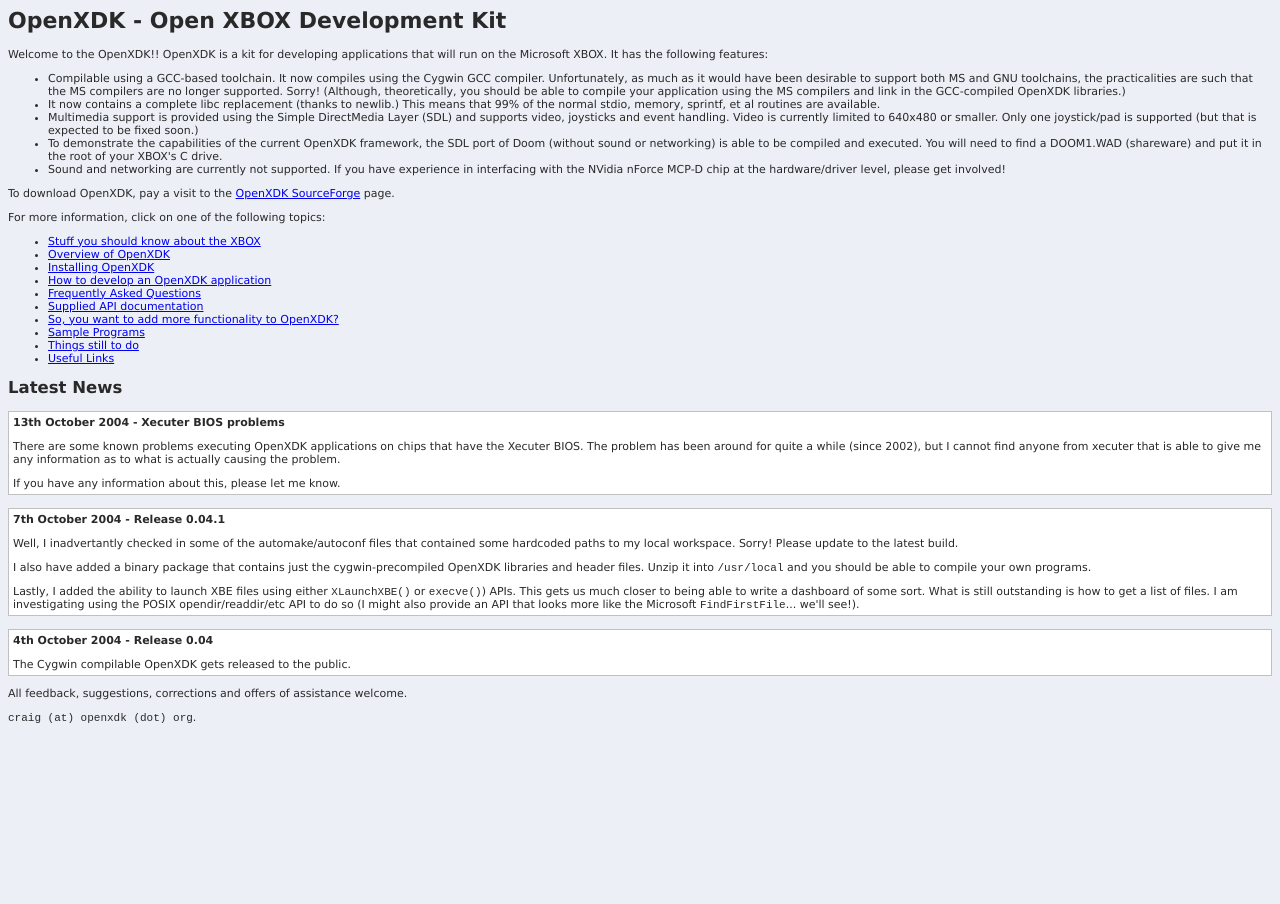
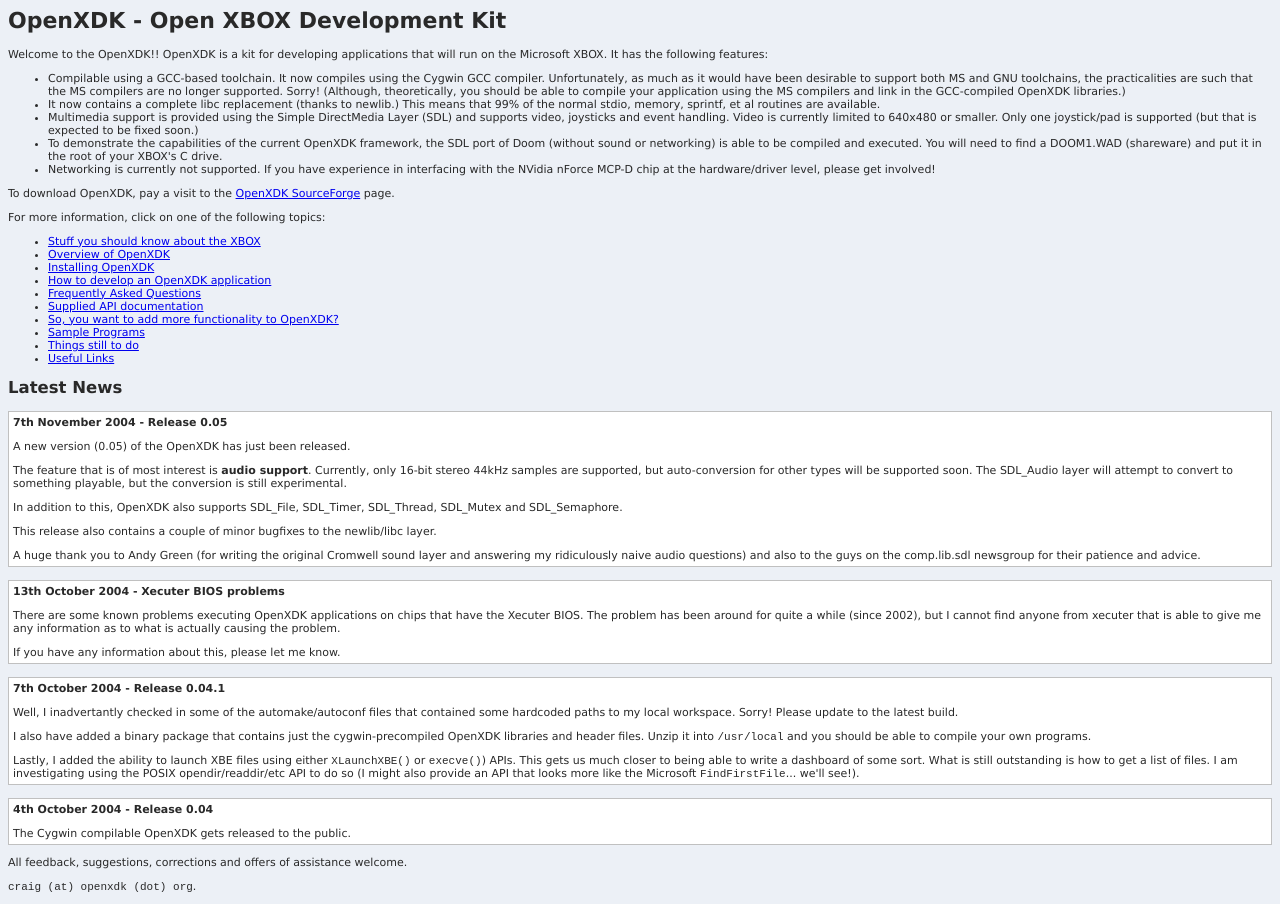
Before and after one commit to XboxDev/OpenXDK, a plain HTML site: page doc/index.html in a window 1280 px wide. Before the commit the page ends 800 px from the top, so only its background shows below. Drawn offline with Linux system fonts and the light colour scheme.

Commit message:
0.05 release

```diff
--- a/doc/index.html
+++ b/doc/index.html
@@ -17,7 +17,7 @@ is expected to be fixed soon.)</li>
 <li>To demonstrate the capabilities of the current OpenXDK framework, the SDL port of Doom (without sound or
 networking) is able to be compiled and executed. You will need to find a DOOM1.WAD (shareware) and put it in
 the root of your XBOX's C drive.</li>
-<li>Sound and networking are currently not supported. If you have experience in interfacing with the NVidia
+<li>Networking is currently not supported. If you have experience in interfacing with the NVidia
 nForce MCP-D chip at the hardware/driver level, please get involved!</li>
 </ul>
 <p>
@@ -38,6 +38,23 @@ For more information, click on one of the following topics:
 </ul>
 <p>
 <h2>Latest News</h2>
+<table>
+<tr><td>
+<b>7th November 2004 - Release 0.05</b>
+<p>A new version (0.05) of the OpenXDK has just been released.
+<p>The feature that is of most interest is <b>audio support</b>.  Currently, only
+16-bit stereo 44kHz samples are supported, but auto-conversion for other types
+will be supported soon.  The SDL_Audio layer will attempt to convert to something
+playable, but the conversion is still experimental.
+<p>In addition to this, OpenXDK also supports SDL_File, SDL_Timer, SDL_Thread,
+SDL_Mutex and SDL_Semaphore.
+<p>This release also contains a couple of minor bugfixes to the newlib/libc layer.
+<p>A huge thank you to Andy Green (for writing the original Cromwell sound
+layer and answering my ridiculously naive audio questions) and also to the
+guys on the comp.lib.sdl newsgroup for their patience and advice.
+</td></tr>
+</table>
+<br>
 <table>
 <tr><td>
 <b>13th October 2004 - Xecuter BIOS problems</b>
```
